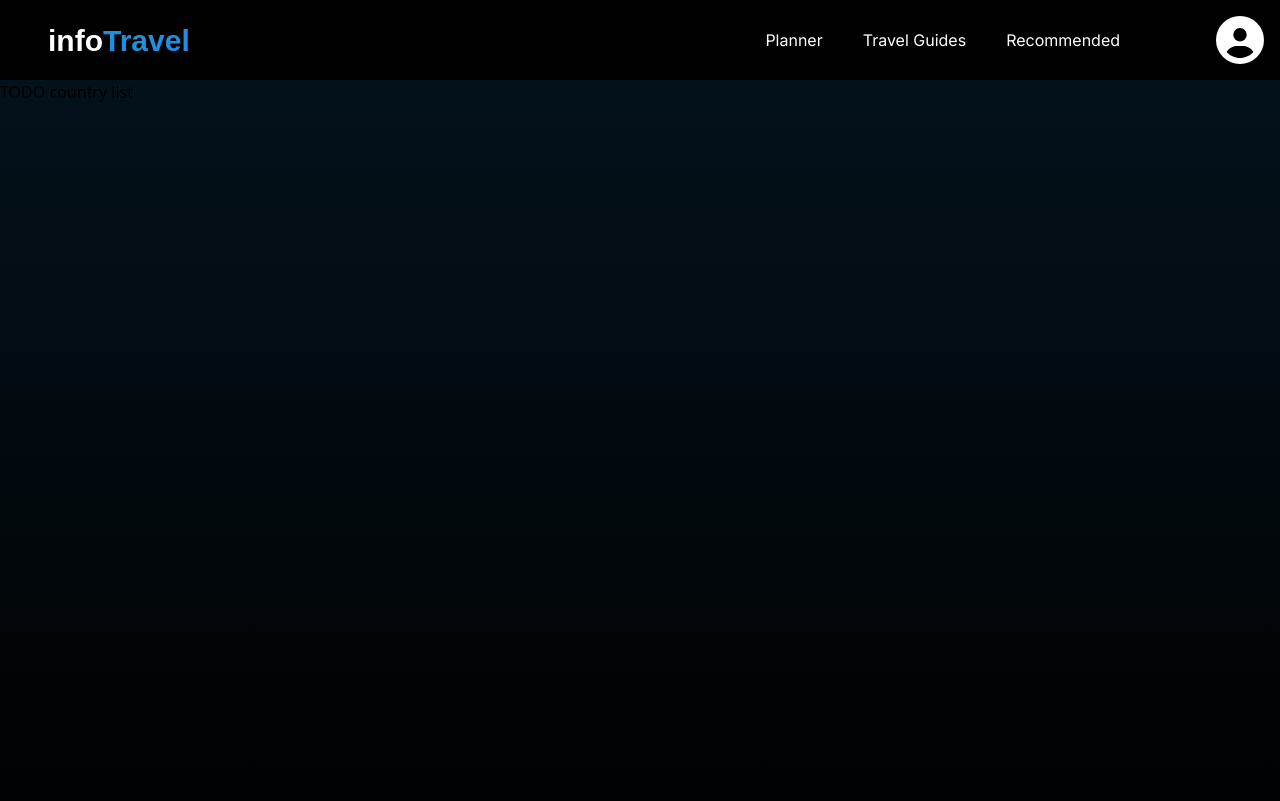
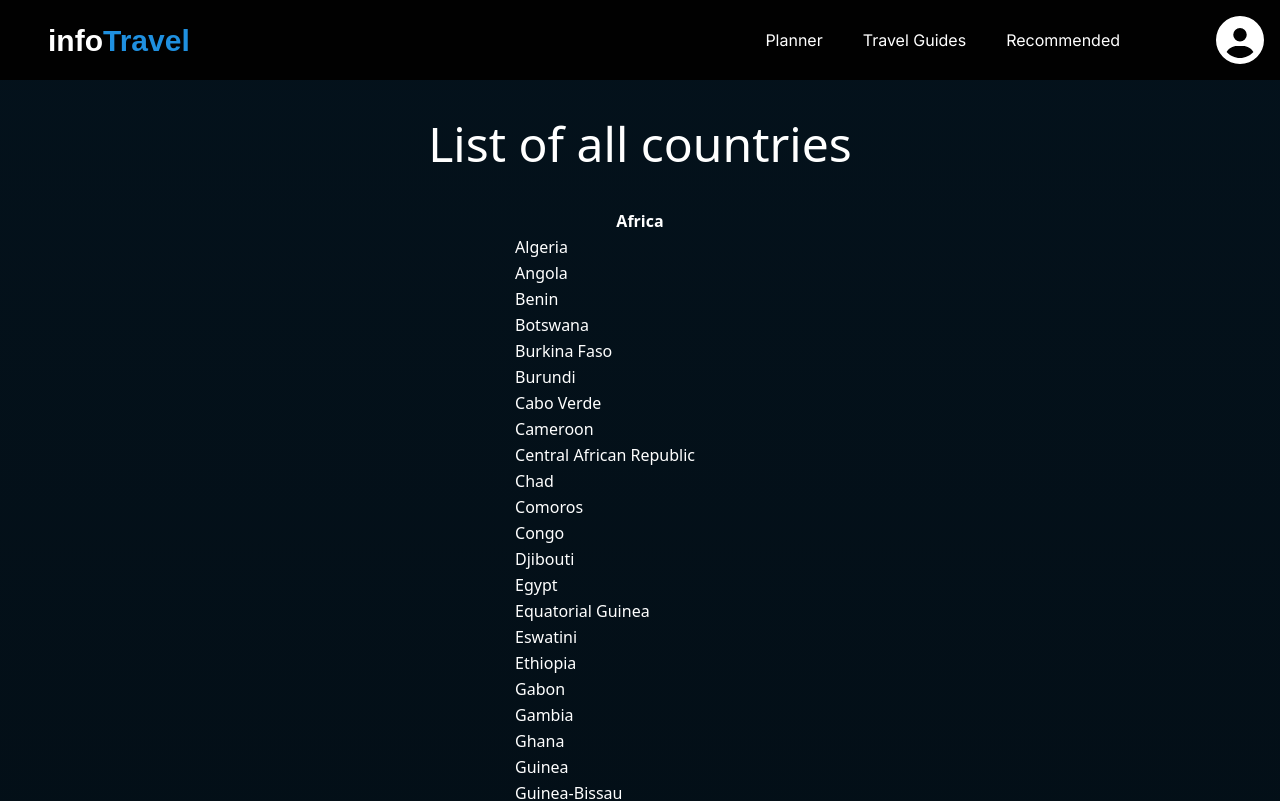
Before and after one commit to infoTravelProject/infoTravel, a Next.js app in the folder front/: page /countries in a window 1280 px wide. Shown: the top 801 px of the page. Built offline with nearby package versions, Linux system fonts and the light colour scheme; a web font is replaced by a local one.

Commit message:
country list
wip

```diff
--- /dev/null
+++ b/front/components/CountryList.js
@@ -0,0 +1,33 @@
+const CountryList = ({africa, asia, europe, northAmerica, southAmerica, oceania}) => (
+    <div>
+        <table>
+            <tbody>
+            <tr className="text-center"><th>Africa</th></tr>
+            {africa.map((item, index) => (
+                <tr key={index}><td>{item}</td></tr>
+            ))}
+            <tr><th>Asia</th></tr>
+            {asia.map((item, index) => (
+                <tr key={index}><td>{item}</td></tr>
+            ))}
+            <tr><th>Europe</th></tr>
+            {europe.map((item, index) => (
+                <tr key={index}><td>{item}</td></tr>
+            ))}
+            <tr><th>North America</th></tr>
+            {northAmerica.map((item, index) => (
+                <tr key={index}><td>{item}</td></tr>
+            ))}
+            <tr><th>South America</th></tr>
+            {southAmerica.map((item, index) => (
+                <tr key={index}><td>{item}</td></tr>
+            ))}
+            <tr><th>Oceania</th></tr>
+            {oceania.map((item, index) => (
+                <tr key={index}><td>{item}</td></tr>
+            ))}
+            </tbody>
+        </table>
+    </div>
+);
+export default CountryList;
--- /dev/null
+++ b/front/data/world.json
@@ -0,0 +1,209 @@
+{
+    "regions": {
+      "africa": [
+        "Algeria",
+        "Angola",
+        "Benin",
+        "Botswana",
+        "Burkina Faso",
+        "Burundi",
+        "Cabo Verde",
+        "Cameroon",
+        "Central African Republic",
+        "Chad",
+        "Comoros",
+        "Congo",
+        "Djibouti",
+        "Egypt",
+        "Equatorial Guinea",
+        "Eswatini",
+        "Ethiopia",
+        "Gabon",
+        "Gambia",
+        "Ghana",
+        "Guinea",
+        "Guinea-Bissau",
+        "Ivory Coast",
+        "Kenya",
+        "Lesotho",
+        "Liberia",
+        "Libya",
+        "Madagascar",
+        "Malawi",
+        "Mali",
+        "Mauritania",
+        "Mauritius",
+        "Morocco",
+        "Mozambique",
+        "Namibia",
+        "Niger",
+        "Nigeria",
+        "Rwanda",
+        "Sao Tome and Principe",
+        "Senegal",
+        "Seychelles",
+        "Sierra Leone",
+        "Somalia",
+        "South Africa",
+        "South Sudan",
+        "Sudan",
+        "Tanzania",
+        "Togo",
+        "Tunisia",
+        "Uganda",
+        "Zambia",
+        "Zimbabwe"
+      ],
+      "asia": [
+        "Afghanistan",
+        "Armenia",
+        "Azerbaijan",
+        "Bahrain",
+        "Bangladesh",
+        "Bhutan",
+        "Brunei",
+        "Cambodia",
+        "China",
+        "Cyprus",
+        "Georgia",
+        "India",
+        "Indonesia",
+        "Iran",
+        "Iraq",
+        "Israel",
+        "Japan",
+        "Jordan",
+        "Kazakhstan",
+        "Kuwait",
+        "Kyrgyzstan",
+        "Laos",
+        "Lebanon",
+        "Malaysia",
+        "Maldives",
+        "Mongolia",
+        "Myanmar",
+        "Nepal",
+        "North Korea",
+        "Oman",
+        "Pakistan",
+        "Palestine",
+        "Philippines",
+        "Qatar",
+        "Saudi Arabia",
+        "Singapore",
+        "South Korea",
+        "Sri Lanka",
+        "Syria",
+        "Tajikistan",
+        "Thailand",
+        "Timor-Leste",
+        "Turkey",
+        "Turkmenistan",
+        "United Arab Emirates",
+        "Uzbekistan",
+        "Vietnam",
+        "Yemen"
+      ],
+      "europe": [
+        "Albania",
+        "Andorra",
+        "Austria",
+        "Belarus",
+        "Belgium",
+        "Bosnia and Herzegovina",
+        "Bulgaria",
+        "Croatia",
+        "Czech Republic",
+        "Denmark",
+        "Estonia",
+        "Finland",
+        "France",
+        "Germany",
+        "Greece",
+        "Hungary",
+        "Iceland",
+        "Ireland",
+        "Italy",
+        "Kosovo",
+        "Latvia",
+        "Liechtenstein",
+        "Lithuania",
+        "Luxembourg",
+        "Malta",
+        "Moldova",
+        "Monaco",
+        "Montenegro",
+        "Netherlands",
+        "North Macedonia",
+        "Norway",
+        "Poland",
+        "Portugal",
+        "Romania",
+        "San Marino",
+        "Serbia",
+        "Slovakia",
+        "Slovenia",
+        "Spain",
+        "Sweden",
+        "Switzerland",
+        "Ukraine",
+        "United Kingdom",
+        "Vatican City"
+      ],
+      "northAmerica": [
+        "Antigua and Barbuda",
+        "Bahamas",
+        "Barbados",
+        "Belize",
+        "Canada",
+        "Costa Rica",
+        "Cuba",
+        "Dominica",
+        "Dominican Republic",
+        "El Salvador",
+        "Grenada",
+        "Guatemala",
+        "Haiti",
+        "Honduras",
+        "Jamaica",
+        "Mexico",
+        "Nicaragua",
+        "Panama",
+        "Saint Kitts and Nevis",
+        "Saint Lucia",
+        "Saint Vincent and the Grenadines",
+        "Trinidad and Tobago",
+        "United States"
+      ],
+      "southAmerica": [
+        "Argentina",
+        "Bolivia",
+        "Brazil",
+        "Chile",
+        "Colombia",
+        "Ecuador",
+        "Guyana",
+        "Paraguay",
+        "Peru",
+        "Suriname",
+        "Uruguay",
+        "Venezuela"
+      ],
+      "oceania": [
+        "Australia",
+        "Fiji",
+        "Kiribati",
+        "Marshall Islands",
+        "Micronesia",
+        "Nauru",
+        "New Zealand",
+        "Palau",
+        "Papua New Guinea",
+        "Samoa",
+        "Solomon Islands",
+        "Tonga",
+        "Tuvalu",
+        "Vanuatu"
+      ]
+    }
+  }
--- a/front/pages/countries/index.js
+++ b/front/pages/countries/index.js
@@ -1,7 +1,10 @@
+import data from '@/data/world.json';
+import CountryList from '@/components/CountryList';
+import React from "react";
+
 export default function CountriesPage(){
-    return (
-        <div>
-            TODO country list
-        </div>
-    )
+    return(<div className="text-white justify-items-center">
+        <div className="text-center p-10 text-5xl font-thin">List of all countries</div>
+        <CountryList {...data.regions}/>
+    </div>);
 }
```
